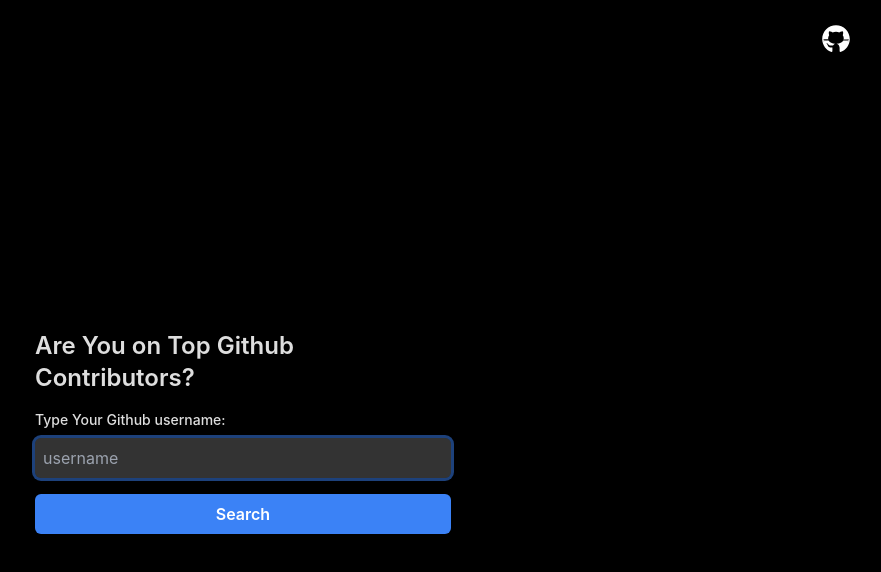
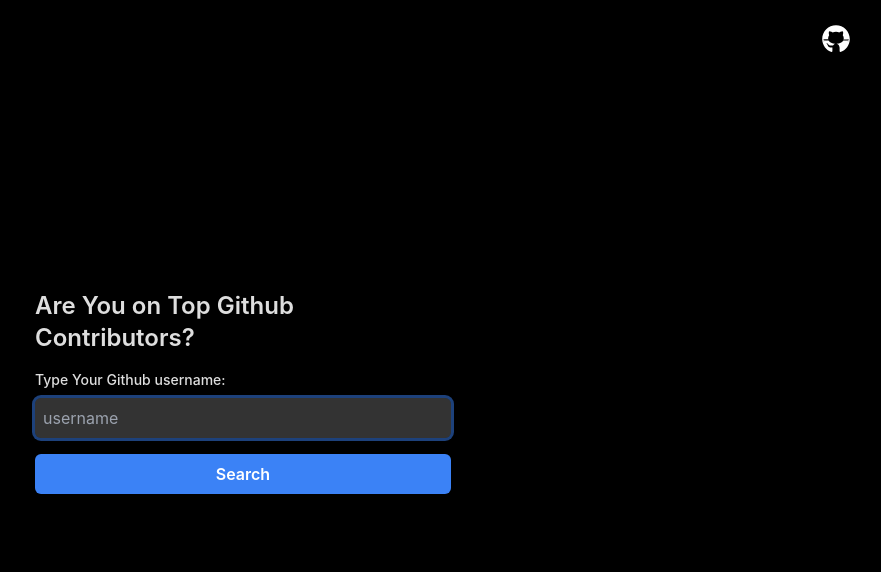
Before and after one commit to Ebrahim-Ramadan/top-github-contributers, a React (Vite) app: page / in a window 1280 px wide. Shown: the top 572 px of the page, without its empty margins (397-1278 px from the left). Built offline with nearby package versions, Linux system fonts and the light colour scheme.

Commit message:
handled error mesaaging, fixed the header positioning

```diff
--- a/src/TopGithubContributors.jsx
+++ b/src/TopGithubContributors.jsx
@@ -187,6 +187,7 @@
         setIsSearching(false);
         return;
       }
+      setError(searchOneCountryResults)
     }
 
     setResults({ notFound: true, name: RequiredName });
@@ -203,7 +204,7 @@
   };
 
   return (
-    <div className="min-h-screen w-full flex flex-col justify-center items-center">
+    <div className="h-screen w-full flex flex-col justify-center items-center">
       <div className="max-w-md mx-auto p-4 rounded-md shadow-md">
         <h2 className="text-2xl font-semibold mb-4">
           Are You on Top Github Contributors?
--- a/src/globals/Header.jsx
+++ b/src/globals/Header.jsx
@@ -3,7 +3,7 @@
 
 export const Header = () => {
   return (
-      <div className='bg-gradient-to-b from-black to-transparent h-20 sticky top-0 z-40 sticky top-0 z-40 p-4 w-full fixed justify-end flex'>
+      <div className='bg-gradient-to-b from-black to-transparent h-20  top-0 z-40   p-4 w-full fixed justify-end flex'>
           <a href='https://github.com/Ebrahim-Ramadan/top-github-contributers' className='px-4 py-2' target='_blank'>
               <img
                   alt='gh source code'
```
